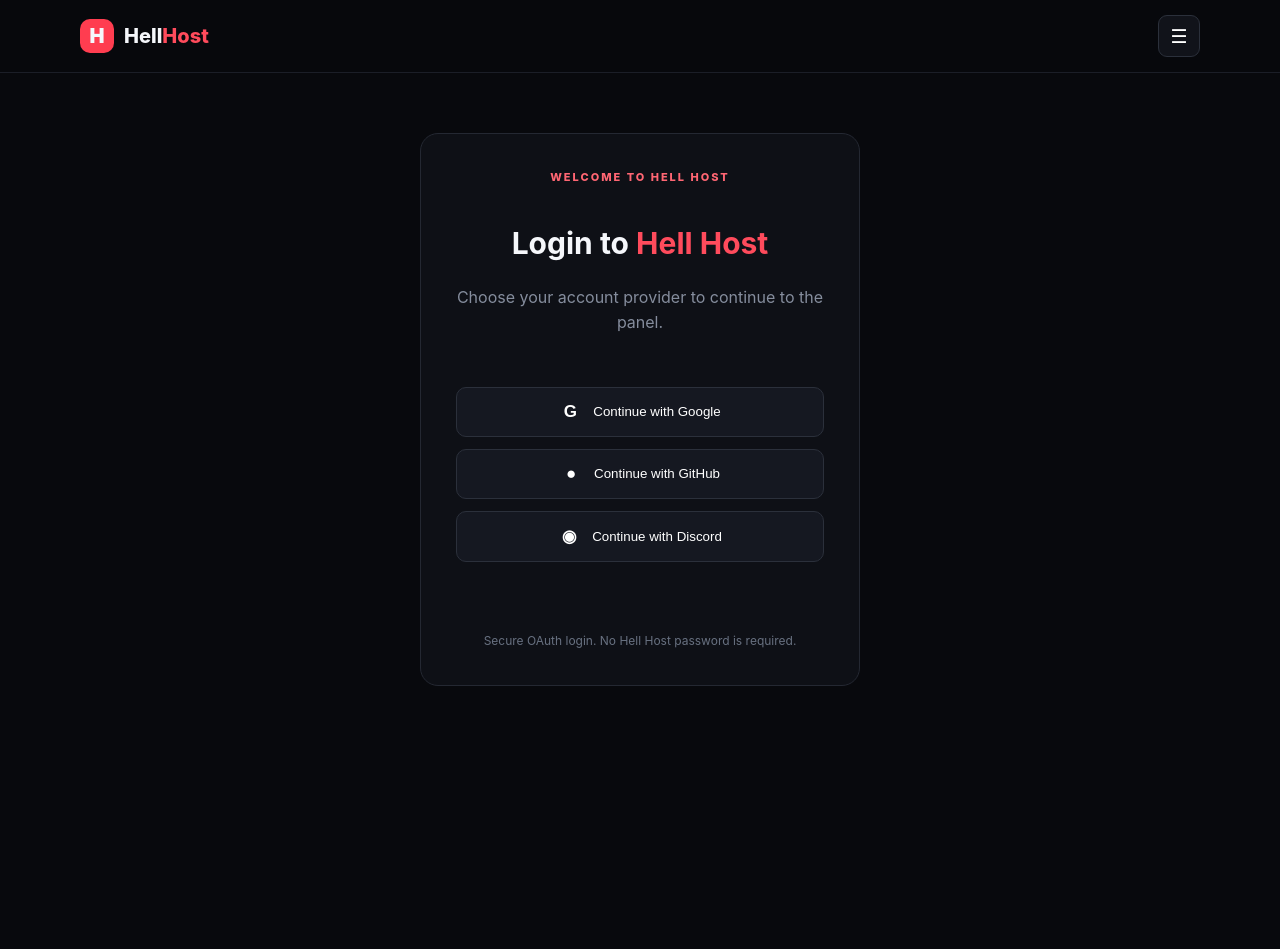
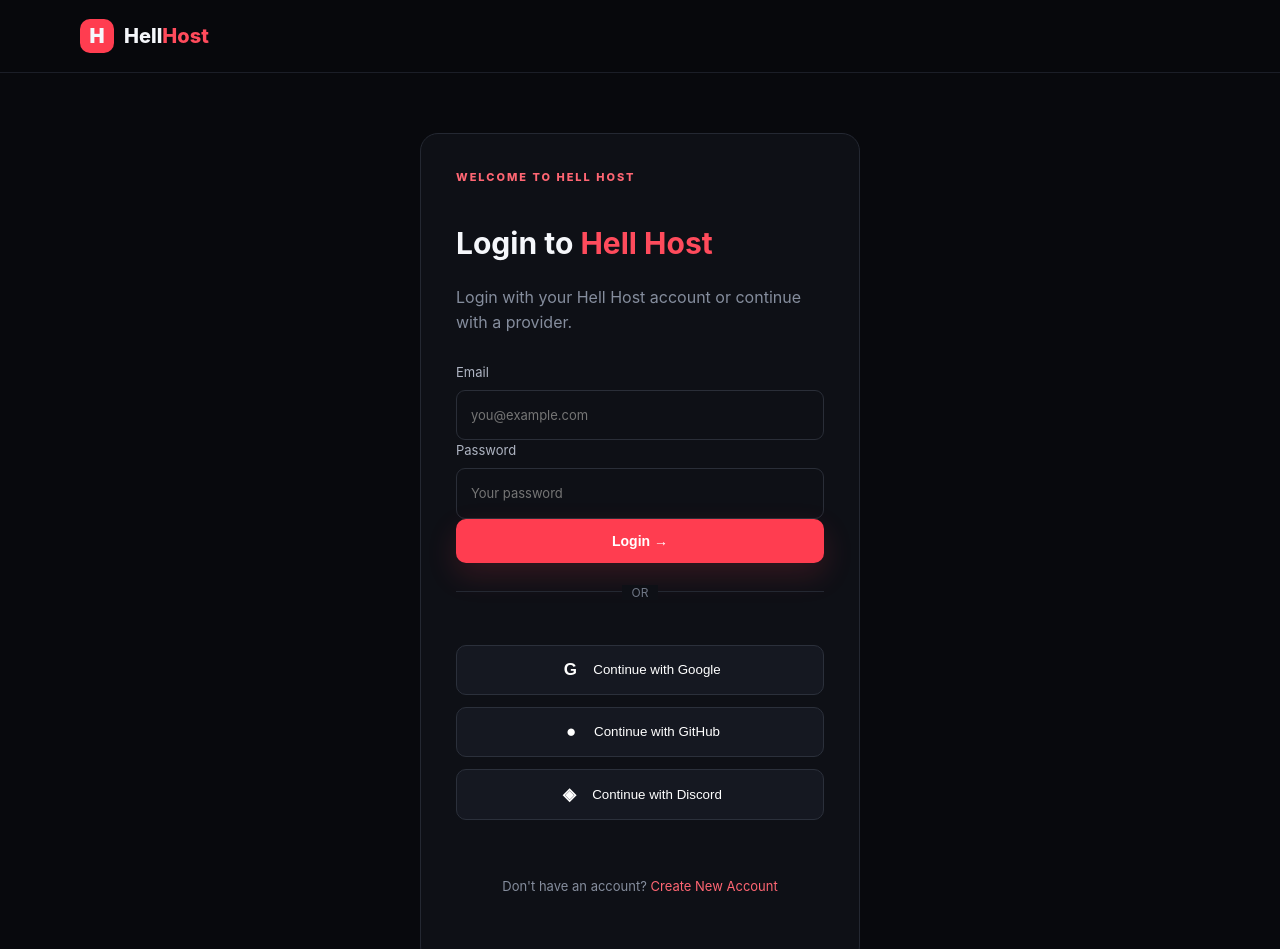
Before and after one commit to indianboomi/hellhost, a plain HTML site: page login.html in a window 1280 px wide. Shown: the top 949 px of the page. Before the commit the page ends 800 px from the top, so only its background shows below. Drawn offline with Linux system fonts and the light colour scheme.

Commit message:
Restore email password login and OAuth options

```diff
--- a/login.html
+++ b/login.html
@@ -1,24 +1,21 @@
 <!DOCTYPE html>
-<html lang="en">
-<head>
-<meta charset="UTF-8"><meta name="viewport" content="width=device-width, initial-scale=1.0">
-<title>Login — Hell Host</title><link rel="stylesheet" href="style.css">
-</head>
+<html lang="en"><head><meta charset="UTF-8"><meta name="viewport" content="width=device-width,initial-scale=1.0"><title>Login — Hell Host</title><link rel="stylesheet" href="style.css"></head>
 <body>
-<header class="nav-wrap"><nav class="nav container">
-<a class="brand" href="index.html"><span class="brand-mark">H</span><span>Hell<span>Host</span></span></a>
-<div class="nav-links"><button class="menu-trigger" type="button" id="menu-trigger" aria-label="Open menu" aria-expanded="false">☰</button><div class="site-menu" id="site-menu"><a href="index.html">Home</a><a href="about.html">About</a><a href="contact.html">Contact</a><span class="auth-menu"><a href="login.html">Login</a></span></div></div>
-</nav></header>
-<main class="auth-page"><section class="auth-card oauth-card">
-<div class="eyebrow">WELCOME TO HELL HOST</div>
-<h1>Login to <span>Hell Host</span></h1>
-<p class="muted">Choose your account provider to continue to the panel.</p>
+<header class="nav-wrap"><nav class="nav container"><a class="brand" href="index.html"><span class="brand-mark">H</span><span>Hell<span>Host</span></span></a></nav></header>
+<main class="auth-page"><section class="auth-card">
+<div class="eyebrow">WELCOME TO HELL HOST</div><h1>Login to <span>Hell Host</span></h1>
+<p class="muted">Login with your Hell Host account or continue with a provider.</p>
+<form onsubmit="login(event)">
+<label>Email<input id="email" type="email" placeholder="you@example.com" required></label>
+<label>Password<input id="password" type="password" placeholder="Your password" required></label>
+<button class="btn primary full" type="submit">Login →</button>
+</form>
+<div class="divider"><span>OR</span></div>
 <div class="oauth-buttons">
-<button class="oauth-btn google" onclick="startOAuth('Google')"><span class="oauth-logo">G</span>Continue with Google</button>
-<button class="oauth-btn github" onclick="startOAuth('GitHub')"><span class="oauth-logo">●</span>Continue with GitHub</button>
-<button class="oauth-btn discord" onclick="startOAuth('Discord')"><span class="oauth-logo">◉</span>Continue with Discord</button>
+<button class="oauth-btn google" type="button" onclick="startOAuth('Google')"><span class="oauth-logo">G</span>Continue with Google</button>
+<button class="oauth-btn github" type="button" onclick="startOAuth('GitHub')"><span class="oauth-logo">●</span>Continue with GitHub</button>
+<button class="oauth-btn discord" type="button" onclick="startOAuth('Discord')"><span class="oauth-logo">◈</span>Continue with Discord</button>
 </div>
+<p class="signup">Don't have an account? <a href="signup.html">Create New Account</a></p>
 <p id="login-message"></p>
-<p class="oauth-note">Secure OAuth login. No Hell Host password is required.</p>
-</section></main>
-<script src="script.js"></script></body></html>
+</section></main><script src="script.js"></script></body></html>
```
